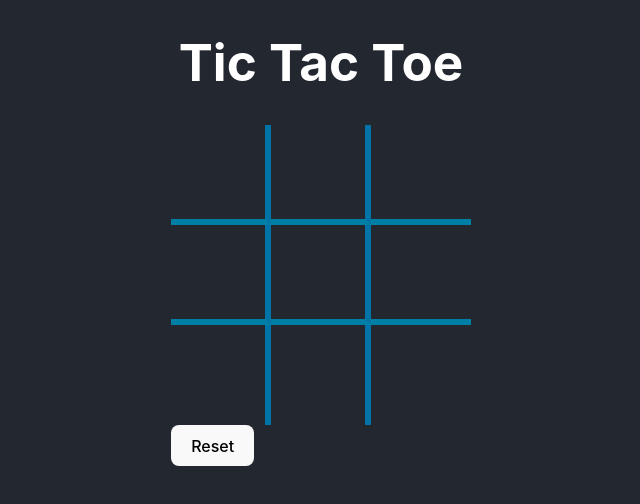
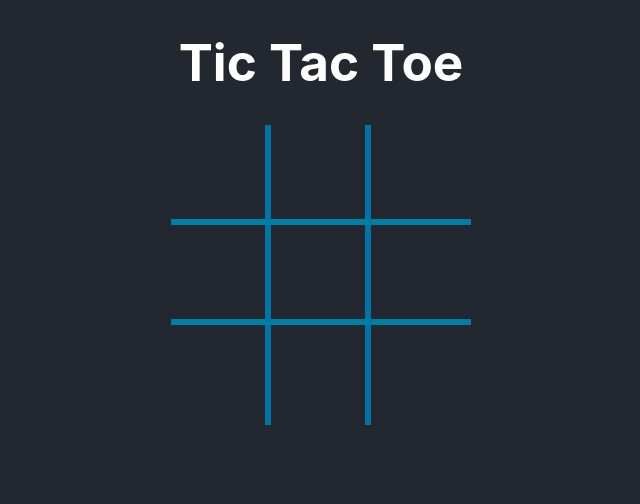
Before and after one commit to theallSparky/react-tic-tac-toe, a React (Vite) app in the folder frontend/: page / in a window 1280 px wide. Shown: the top 504 px of the page, without its empty margins (319-959 px from the left). Built offline with nearby package versions, Linux system fonts and the light colour scheme.

Commit message:
Made Reset comp logic. Passed gameState={gameState}. Fixed reset-button class misspelling.

```diff
--- a/frontend/src/App.css
+++ b/frontend/src/App.css
@@ -95,7 +95,7 @@ h1 {
   margin-top: 50px;
   font-size: 1.5em;
 }
-.reset-buttin {
+.reset-button {
   margin-top: 50px;
   padding: 20px;
   background-color: #0074a6;
--- a/frontend/src/components/Reset.jsx
+++ b/frontend/src/components/Reset.jsx
@@ -1,4 +1,9 @@
-function Reset() {
+import GameState from "./GameState";
+
+function Reset({ gameState }) {
+  if (gameState === GameState.inProgress) {
+    return;
+  }
   return <button className="reset-button">Reset</button>;
 }
 
--- a/frontend/src/components/TicTacToe.jsx
+++ b/frontend/src/components/TicTacToe.jsx
@@ -86,7 +86,7 @@ export const TicTacToe = () => {
         strikeClass={strikeClass}
       />
       <GameOver gameState={gameState} />
-      <Reset />
+      <Reset gameState={gameState} />
     </div>
   );
 };
```
